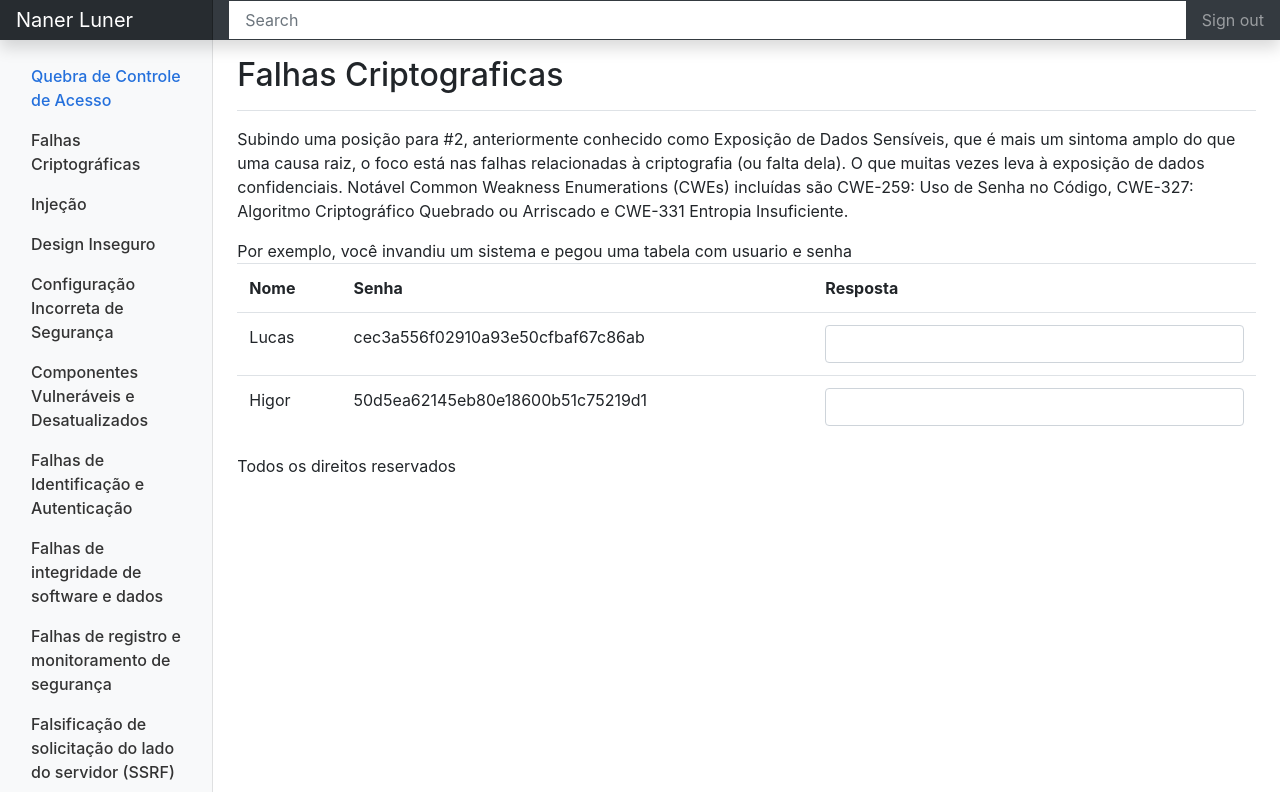
After one commit to LUCASRENAA/TenVuln, a Django app: page /vuln2/ in a window 1280 px wide. The commit adds this page. Run offline with Django 3.2, Linux system fonts and the light colour scheme; the visitor is signed in with stand-in values (Sample User, id 1); some libraries are stand-ins or nearby versions.

Commit message:
acrescentando 3 vulnerabilidade

```diff
--- a/core/models.py
+++ b/core/models.py
@@ -20,3 +20,9 @@ class Chat(models.Model):
     de = models.ForeignKey(User, models.CASCADE, related_name='de')
     mensagem = models.CharField(max_length=50)
     para = models.ForeignKey(User, models.CASCADE, related_name='para')
+
+
+class Pontuacao(models.Model):
+
+    usuario = models.ForeignKey(User, models.CASCADE, related_name='pontuacao')
+    pontuacao = models.IntegerField()
--- a/core/views.py
+++ b/core/views.py
@@ -1,4 +1,5 @@
 import datetime
+import subprocess
 
 from django.contrib.auth.decorators import login_required
 from django.http import HttpResponse
@@ -79,6 +80,7 @@ def submit_registro(request):
 @login_required(login_url='/login/')
 def inicio(request):
     ola = "alo"
+    titulo = "Quebra de controle de acesso"
     try:
         id = int(request.GET['id'])
     except:
@@ -95,24 +97,67 @@ def inicio(request):
         Chat.objects.create(titulo = "Senha", de= capotei,para=lucas,mensagem="Minha senha é: 546789")
         Chat.objects.create(titulo = "Senha", de= lucas,para=roberto,mensagem="Minha senha é: 546789")
 
-        return render(request,'inicio.html')
+        return render(request,'inicio.html',{'pagina':1,'titulo':titulo})
 
     except:
-        import psycopg2
-        con = psycopg2.connect(host='localhost', database='senhas',
-                               user='postgres', password='postgresql')
-        cur = con.cursor()
-        sql = "select * from core_senhas"
 
-        cur.execute(sql)
-        recset = cur.fetchall()
-        for rec in recset:
-            print(rec)
-        con.close()
 
         chat = Chat.objects.filter(para=User(id))
-        return render(request,'inicio.html',{'chat':chat})
 
+        return render(request,'inicio.html',{'pagina':1,'chat':chat,'titulo':titulo})
+
+
+@login_required(login_url='/login/')
+def vuln1(request):
+    ola = "alo"
+    titulo = "Quebra de controle de acesso"
+    try:
+        id = int(request.GET['id'])
+    except:
+        id = request.user.id
+        return redirect(f'/vuln1/?id={id}')
+
+    chat = Chat.objects.filter(para=User(id))
+
+    return render(request,'inicio.html',{'pagina':1,'chat':chat,'titulo':titulo})
+@login_required(login_url='/login/')
+def vuln2(request):
+    titulo = "Falhas Criptograficas"
+
+    return render(request,'inicio.html',{'titulo':titulo,'pagina':2})
+
+@login_required(login_url='/login/')
+def vuln3(request):
+    titulo = "Injeção"
+
+    """
+    # código para testar o sql injection
+    import psycopg2
+    con = psycopg2.connect(host='localhost', database='senhas',
+                           user='postgres', password='postgresql')
+    cur = con.cursor()
+    sql = "select * from core_senhas "
+
+    cur.execute(sql)
+    recset = cur.fetchall()
+    for rec in recset:
+        print(rec)
+    con.close()
+    """
+
+    return render(request,'inicio.html',{'titulo':titulo,'pagina':3})
+
+@login_required(login_url='/login/')
+def vuln3_submit(request):
+    titulo = "Injeção"
+    import os
+    if request.POST:
+        ip = request.POST.get('ip')
+        res = subprocess.check_output(f'ping -n 1 {ip}', shell=True)
+        print(res)
+        print(type(str(res)))
+
+    return render(request,'inicio.html',{'titulo':titulo,'pagina':3,'saida':str(res)})
 
 def adminsite(request):
     """
--- a/padrao/urls.py
+++ b/padrao/urls.py
@@ -27,6 +27,19 @@ urlpatterns = [
                   path('registro/submit', views.submit_registro),
 
                   path('inicio/',views.inicio),
+                  path('vuln1/', views.vuln1),
+                  path('vuln2/', views.vuln2),
+                  path('vuln3/', views.vuln3),
+                  path('vuln3/submit', views.vuln3_submit),
+
+                  path('vuln4/', views.inicio),
+                  path('vuln5/', views.inicio),
+                  path('vuln6/', views.inicio),
+                  path('vuln7/', views.inicio),
+                  path('vuln8/', views.inicio),
+                  path('vuln9/', views.inicio),
+                  path('vuln10/', views.inicio),
+
                   path('parte1/administrador', views.adminsite),
 
                   path('login/', views.login_user),
--- a/templates/inicio.html
+++ b/templates/inicio.html
@@ -149,19 +149,19 @@
       <div class="position-sticky pt-3">
         <ul class="nav flex-column">
           <li class="nav-item">
-            <a class="nav-link active" aria-current="page" href="#">
+            <a class="nav-link active" aria-current="page" href="/vuln1">
               <span data-feather="home"></span>
               Quebra de Controle de Acesso
             </a>
           </li>
           <li class="nav-item">
-            <a class="nav-link" href="#">
+            <a class="nav-link" href="/vuln2">
               <span data-feather="file"></span>
               Falhas Criptográficas
             </a>
           </li>
           <li class="nav-item">
-            <a class="nav-link" href="#">
+            <a class="nav-link" href="/vuln3">
               <span data-feather="shopping-cart"></span>
               Injeção
             </a>
@@ -210,12 +210,12 @@ Falhas de integridade de software e dados
           </li>
         </ul>
 
-
+      </div>
     </nav>
 
     <main class="col-md-9 ms-sm-auto col-lg-10 px-md-4">
       <div class="d-flex justify-content-between flex-wrap flex-md-nowrap align-items-center pt-3 pb-2 mb-3 border-bottom">
-        <h1 class="h2">Quebra de controle de acesso</h1>
+        <h1 class="h2">{{ titulo }}</h1>
 
         <div class="btn-toolbar mb-2 mb-md-0">
           <div class="btn-group me-2">
@@ -224,35 +224,18 @@ Falhas de integridade de software e dados
 
         </div>
       </div>
-Visão Geral
-Saindo da quinta posição, 94% dos aplicativos foram testados para alguma forma de controle de acesso quebrado com a taxa de incidência média de 3,81% e tem o maior número de ocorrências no conjunto de dados contribuído com mais de 318 mil. Notável Common Weakness Enumerations (CWEs) incluídas são CWE-200: Exposição de Informações Confidenciais a um Ator Não Autorizado, CWE-201: Exposição de Informações Confidenciais por meio de Dados Enviados e CWE-352: requisições forjadas entre sites.
+        {% if pagina == 1 %}
+ {% include "vulnerabilidade1.html" %}
+        {% endif %}
 
-        <p></p>
-            <p>Tente descobrir essa vulnerabilidade (Encontre mensagem de outras pessoas aqui em baixo)</p>
+           {% if pagina == 2 %}
+ {% include "vulnerabilidade2.html" %}
+        {% endif %}
 
 
-        <h1>Suas mensagens</h1>
-        {% for mensagens in chat %}
-                <p>De: {{ mensagens.de }}</p>
-
-        <p>Mensagem:<p></p> <textarea disabled> {{ mensagens.mensagem }} </textarea></p>
-
-                <p>Para: {{ mensagens.para }}</p>
-
-        {% endfor %}
-        <p></p>
-
-
-      <canvas class="my-4 w-100" id="myChart" width="900" height="380"></canvas>
-
-      <h2>Section title</h2>
-
-
-          <p>Tente descobrir essa vulnerabilidade</p>
-        <i>O escopo é o http://127.0.0.1:8000/parte1/</i>
-<p></p>
-        <p>Digite a chave aqui: </p>
-        <input name="key" class="form-control">
+                   {% if pagina == 3 %}
+ {% include "vulnerabilidade3.html" %}
+        {% endif %}
 <link href="/docs/5.1/dist/css/bootstrap.min.css" rel="stylesheet" integrity="sha384-1BmE4kWBq78iYhFldvKuhfTAU6auU8tT94WrHftjDbrCEXSU1oBoqyl2QvZ6jIW3" crossorigin="anonymous">
 
   <script src="/docs/5.1/dist/js/bootstrap.bundle.min.js" integrity="sha384-ka7Sk0Gln4gmtz2MlQnikT1wXgYsOg+OMhuP+IlRH9sENBO0LRn5q+8nbTov4+1p" crossorigin="anonymous"></script>
--- /dev/null
+++ b/templates/vulnerabilidade2.html
@@ -0,0 +1,26 @@
+Subindo uma posição para #2, anteriormente conhecido como Exposição de Dados Sensíveis, que é mais um sintoma amplo do que uma causa raiz, o foco está nas falhas relacionadas à criptografia (ou falta dela). O que muitas vezes leva à exposição de dados confidenciais. Notável Common Weakness Enumerations (CWEs) incluídas são CWE-259: Uso de Senha no Código, CWE-327: Algoritmo Criptográfico Quebrado ou Arriscado e CWE-331 Entropia Insuficiente.
+
+
+<p></p>
+Por exemplo, você invandiu um sistema e pegou uma tabela com usuario e senha
+
+<table class="table">
+  <tr>
+    <th>Nome</th>
+    <th>Senha</th>
+          <th>Resposta</th>
+
+  </tr>
+     <tr>
+    <td>Lucas</td>
+    <td>cec3a556f02910a93e50cfbaf67c86ab</td>
+             <td><input class="form-control"></td>
+
+  </tr>
+  <tr>
+    <td>Higor</td>
+    <td>50d5ea62145eb80e18600b51c75219d1</td>
+                   <td><input class="form-control"></td>
+
+  </tr>
+</table>
```
Also changed, not shown: templates/vulnerabilidade1.html (added, +58 -0 lines), templates/vulnerabilidade3.html (added, +13 -0 lines), README.md, core/migrations/0003_pontuacao.py (added).
